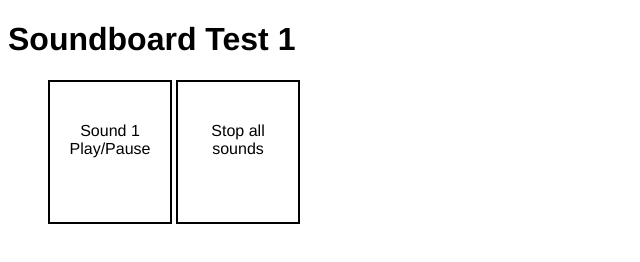
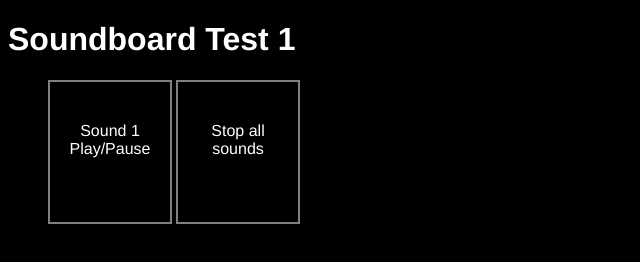
Before and after one commit to barnardnicholas/html-css-tests, a plain HTML site: page soundboard1/index.html in a window 1280 px wide. Shown: the whole page, without its empty margins (0-640 px from the left). Drawn offline with Linux system fonts and the light colour scheme; no server answers.

Commit message:
added color coding to buttons

```diff
--- a/soundboard1/styles.css
+++ b/soundboard1/styles.css
@@ -1,15 +1,34 @@
 h1 {
   font-family: helvetica;
+  color: white;
+}
+
+body {
+  background-color: black;
 }
 
 li {
   font-family: helvetica;
+  color: white;
   padding: 40px 10px 0 10px;
   display: inline-block;
   border-width: 2px;
   border-style: solid;
+  border-color: gray;
   width: 100px;
   height: 100px;
   text-align: center;
   vertical-align: middle;
 }
+
+.stopped {
+  background-color: black;
+}
+
+.playing {
+  background-color: green;
+}
+
+.paused {
+  background-color: grey;
+}
```
